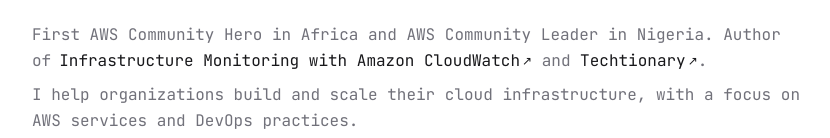
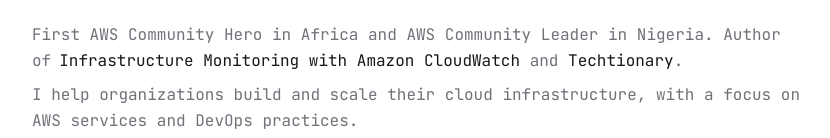
Before and after one commit to Bethel-nz/ewere.tech, a Next.js app: page / in a window 1280 px wide. Shown: the part 271-409 px from the top of the page, without its empty margins (224-1054 px from the left). Built offline with nearby package versions, Linux system fonts and the light colour scheme.

Commit message:
fix: line break shouldnt be an issue

```diff
--- a/components/bio.tsx
+++ b/components/bio.tsx
@@ -26,22 +26,20 @@
 					First AWS Community Hero in Africa and AWS Community Leader in Nigeria. Author of
 					<a
 						href="https://www.packtpub.com/en-us/product/infrastructure-monitoring-with-amazon-cloudwatch-9781800566057"
-						className="ml-2 text-primary hover:underline inline-flex items-center"
+						className="ml-2 text-primary hover:underline w-fit"
 						target="_blank"
 						rel="noopener noreferrer"
 					>
 						Infrastructure Monitoring with Amazon CloudWatch
-						<span className="text-xs ml-0.5">↗</span>
 					</a>
 					{" "} and {" "}
 					<a
 						href="https://www.amazon.co.uk/Techtionary-dictionary-simplified-meaning-words-ebook/dp/B0BTJDWKRF"
-						className="text-primary hover:underline inline-flex items-center"
+						className="text-primary hover:underline w-fit "
 						target="_blank"
 						rel="noopener noreferrer"
 					>
 						Techtionary
-						<span className="text-xs ml-0.5">↗</span>
 					</a>
 					.
 				</p>
```
Also changed, not shown: .content-collections/cache/mapping.json (added), .content-collections/generated/index.js.
